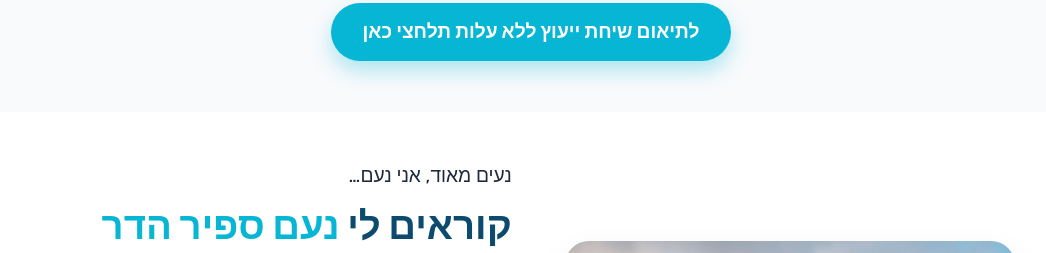
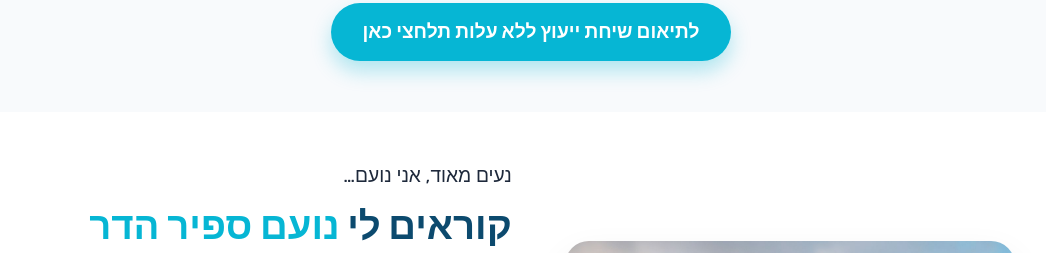
Before and after one commit to ronelgeler/noam-new, a plain HTML site: page index.html in a window 1280 px wide. Shown: the part 5390-5643 px from the top of the page, without its empty margins (109-1155 px from the left). Drawn offline with Linux system fonts and the light colour scheme.

Commit message:
Change name from נעם to נועם across the website

```diff
--- a/index.html
+++ b/index.html
@@ -2,12 +2,12 @@
 <html lang="he" dir="rtl">
 <head>
   <meta charset="utf-8">
-  <title>נעם ספיר הדר | רפלקסולוגיה וטיפול הוליסטי</title>
+  <title>נועם ספיר הדר | רפלקסולוגיה וטיפול הוליסטי</title>
   <meta content="להחזיר את האיזון לגוף ולנפש: טיפולי רפלקסולוגיה מותאמים אישית לשחרור מתחים, כאבים ושיפור איכות החיים." name="description">
-  <meta name="keywords" content="נעם ספיר הדר, רפלקסולוגיה, טיפול הוליסטי, רפואה משלימה, חולון, שחרור מתחים, איזון גוף נפש">
-  <meta name="author" content="נעם ספיר הדר">
+  <meta name="keywords" content="נועם ספיר הדר, רפלקסולוגיה, טיפול הוליסטי, רפואה משלימה, חולון, שחרור מתחים, איזון גוף נפש">
+  <meta name="author" content="נועם ספיר הדר">
 
-  <meta content="נעם ספיר הדר | רפלקסולוגיה וטיפול הוליסטי" property="og:title">
+  <meta content="נועם ספיר הדר | רפלקסולוגיה וטיפול הוליסטי" property="og:title">
   <meta content="להחזיר את האיזון לגוף ולנפש: טיפולי רפלקסולוגיה מותאמים אישית לשחרור מתחים, כאבים ושיפור איכות החיים." property="og:description">
   <meta content="website" property="og:type">
 
@@ -40,7 +40,7 @@
         <p>(כי הגוף שלך זוכר הכל, והגיע הזמן לתת לו את המנוחה והטיפול שמגיעים לו)</p>
       </div>
       <div style="text-align: center;">
-        <img src="noam7.jpg" alt="נעם ספיר הדר - טיפול רפלקסולוגיה" class="main-hero-image" fetchpriority="high">
+        <img src="noam7.jpg" alt="נועם ספיר הדר - טיפול רפלקסולוגיה" class="main-hero-image" fetchpriority="high">
       </div>
     </div>
   </div>
@@ -141,13 +141,13 @@
 
     <div class="testimonial-grid">
       <img src="testimonials/t1.jpeg" alt="המלצה לטיפול רפלקסולוגיה" class="testimonial-image" loading="lazy">
-      <img src="testimonials/t2.jpeg" alt="המלצה נעם ספיר הדר" class="testimonial-image" loading="lazy">
+      <img src="testimonials/t2.jpeg" alt="המלצה נועם ספיר הדר" class="testimonial-image" loading="lazy">
       <img src="testimonials/t3.jpeg" alt="מטופלת מספרת על השינוי" class="testimonial-image" loading="lazy">
       <img src="testimonials/t4.jpeg" alt="חווית טיפול הוליסטי" class="testimonial-image" loading="lazy">
-      <img src="testimonials/t10.jpeg" alt="המלצה חמה על נעם" class="testimonial-image" loading="lazy">
+      <img src="testimonials/t10.jpeg" alt="המלצה חמה על נועם" class="testimonial-image" loading="lazy">
       <img src="testimonials/t11.jpeg" alt="שחרור וכאב ברפלקסולוגיה" class="testimonial-image" loading="lazy">
       <img src="testimonials/t12.jpeg" alt="איזון גוף נפש המלצה" class="testimonial-image" loading="lazy">
-      <img src="testimonials/t15.jpeg" alt="תודה לנעם ספיר הדר" class="testimonial-image" loading="lazy">
+      <img src="testimonials/t15.jpeg" alt="תודה לנועם ספיר הדר" class="testimonial-image" loading="lazy">
     </div>
 
     <div style="margin-top: 3rem;">
@@ -228,11 +228,11 @@
   <div class="container large">
     <div class="about-section-grid">
       <div style="text-align: center;">
-        <img src="noam4.jpg" alt="נעם ספיר הדר - רפלקסולוגית בכירה" class="about-image" style="max-width: 450px; margin: 0 auto; display: block;" loading="lazy">
+        <img src="noam4.jpg" alt="נועם ספיר הדר - רפלקסולוגית בכירה" class="about-image" style="max-width: 450px; margin: 0 auto; display: block;" loading="lazy">
       </div>
       <div class="about-content-wrapper">
-        <p class="big-text">נעים מאוד, אני נעם…</p>
-        <h2>קוראים לי <span class="light-blue-text">נעם ספיר הדר</span> <br>ואני <span>רפלקסולוגית בכירה ומטפלת הוליסטית.</span></h2>
+        <p class="big-text">נעים מאוד, אני נועם…</p>
+        <h2>קוראים לי <span class="light-blue-text">נועם ספיר הדר</span> <br>ואני <span>רפלקסולוגית בכירה ומטפלת הוליסטית.</span></h2>
         <div>
           <p>
             <strong class="bg-text-green">
@@ -241,7 +241,7 @@
             בעולם המודרני והעמוס שבו אנחנו חיים, קל מאוד לאבד את הקשר עם הגוף. המטרה שלי היא להעניק לך את המקום והזמן שבו תוכלי לעצור, לנשום ולתת למערכת שלך לחזור לאיזון.
           </p>
           <div style="display: grid; grid-template-columns: 1fr 1fr; gap: 1rem; margin: 1.5rem 0;">
-            <img src="noam5.jpg" alt="קליניקה נעם ספיר הדר" class="about-image" style="height: 250px;">
+            <img src="noam5.jpg" alt="קליניקה נועם ספיר הדר" class="about-image" style="height: 250px;">
             <img src="noam6.jpg" alt="טיפול בכפות הרגליים" class="about-image" style="height: 250px;">
           </div>
           <p>
```
Also changed, not shown: accessibility.html (+5 -5 lines), terms.html (+6 -6 lines).
